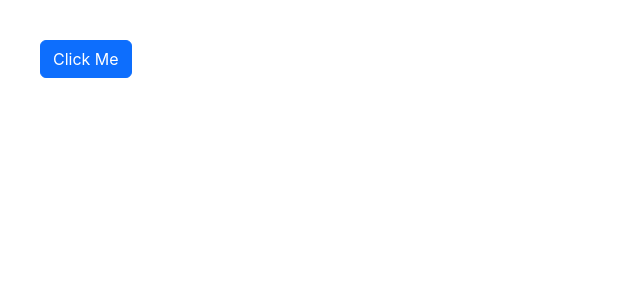
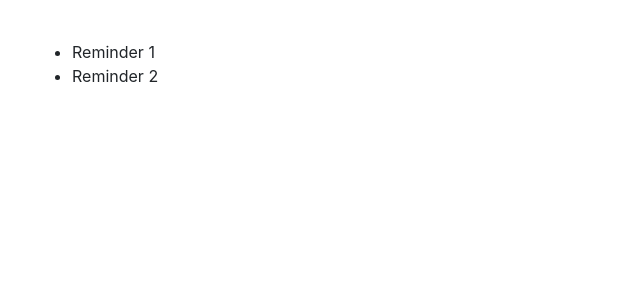
Before and after one commit to kkatalz/TypeScript, a React (Create React App) app in the folder src/reactWithTS/reminders-app/: page / in a window 1280 px wide. Shown: the top 300 px of the page, without its empty margins (0-640 px from the left). Built offline with nearby package versions, Linux system fonts and the light colour scheme.

Commit message:
Create a Component - Title.

```diff
--- a/src/reactWithTS/reminders-app/src/App.tsx
+++ b/src/reactWithTS/reminders-app/src/App.tsx
@@ -1,11 +1,18 @@
 import React from "react";
 import logo from "./logo.svg";
 import "./App.css";
+import ReminderList from "./components/ReminderList";
+import Reminder from "./models/reminder";
+
+const reminders: Reminder[] = [
+  { id: 1, title: "Reminder 1" },
+  { id: 2, title: "Reminder 2" },
+];
 
 function App() {
   return (
     <div className="App">
-      <button className="btn btn-primary">Click Me</button>
+      <ReminderList items={reminders} />
     </div>
   );
 }
--- /dev/null
+++ b/src/reactWithTS/reminders-app/src/components/ReminderList.tsx
@@ -0,0 +1,18 @@
+import React from "react";
+import Reminder from "../models/reminder";
+
+interface ReminderListProps {
+  items: Reminder[];
+}
+
+function ReminderList({ items }: ReminderListProps) {
+  return (
+    <ul>
+      {items.map((item) => (
+        <li key={item.id}>{item.title}</li>
+      ))}
+    </ul>
+  );
+}
+
+export default ReminderList;
--- /dev/null
+++ b/src/reactWithTS/reminders-app/src/models/reminder.ts
@@ -0,0 +1,4 @@
+export default interface Reminder {
+  id: number;
+  title: string;
+}
```
